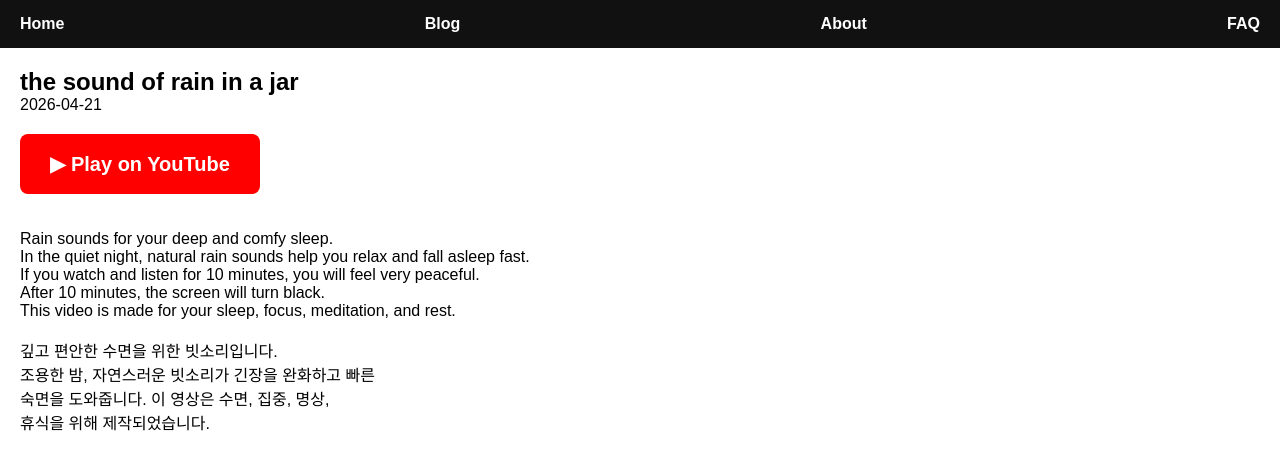
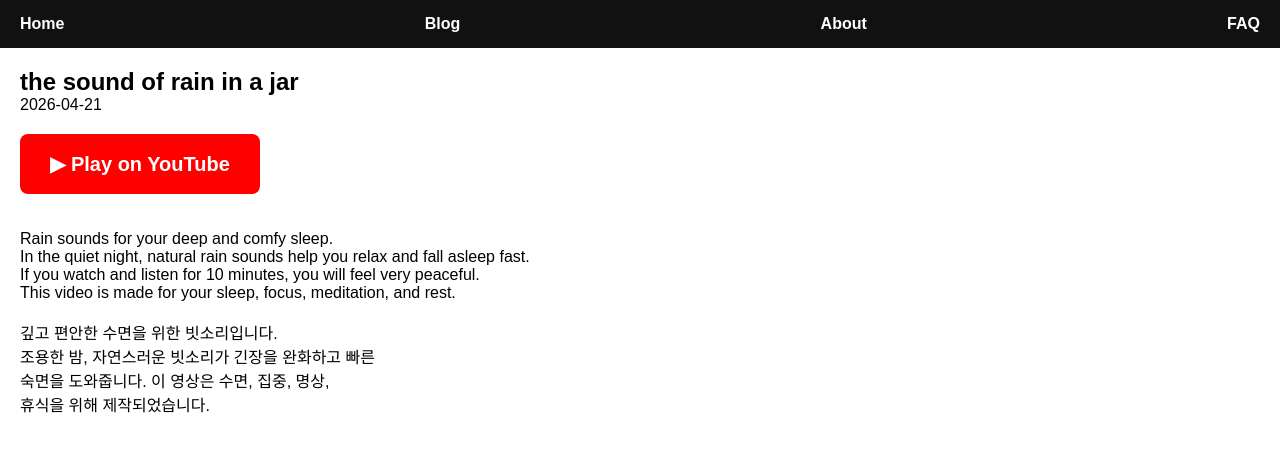
Before and after one commit to choijangwook/rain-deep-sleep, a Jekyll site: the page built from _posts/2026-04-21-항아리의 빗소리.md, in a window 1280 px wide. Shown: the top 470 px of the page. Built offline with Jekyll 4.4.1, drawn with Linux system fonts in a browser that asks for light colours.

Commit message:
Update 2026-04-21-항아리의 빗소리.md

```diff
--- a/_posts/2026-04-21-항아리의 빗소리.md
+++ b/_posts/2026-04-21-항아리의 빗소리.md
@@ -15,7 +15,6 @@ youtube_id: AJKHpyIlKF4
 Rain sounds for your deep and comfy sleep.<br>
 In the quiet night, natural rain sounds help you relax and fall asleep fast.<br>
 If you watch and listen for 10 minutes, you will feel very peaceful.<br>
-After 10 minutes, the screen will turn black.<br>
 This video is made for your sleep, focus, meditation, and rest.<br>
 <br>
 깊고 편안한 수면을 위한 빗소리입니다.<br>
```
